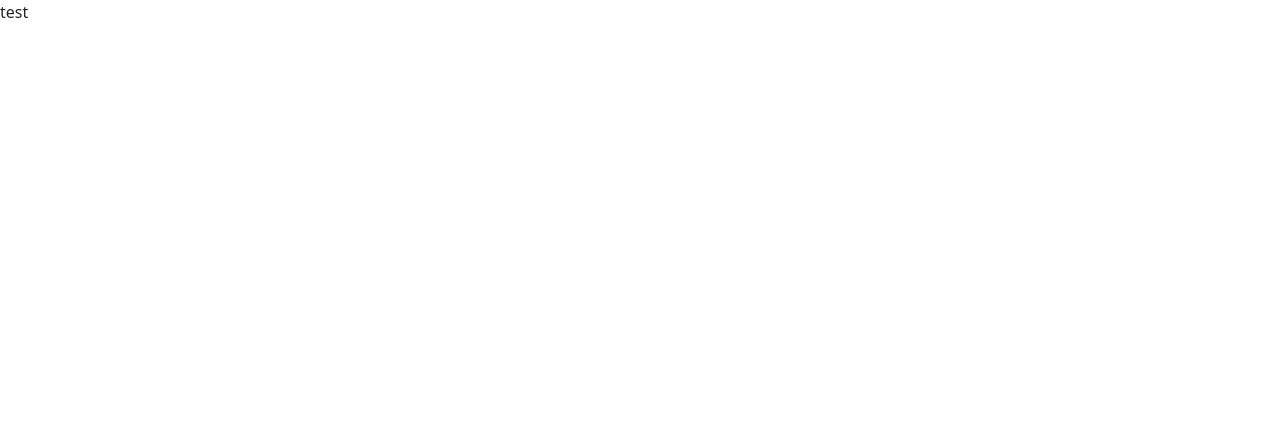
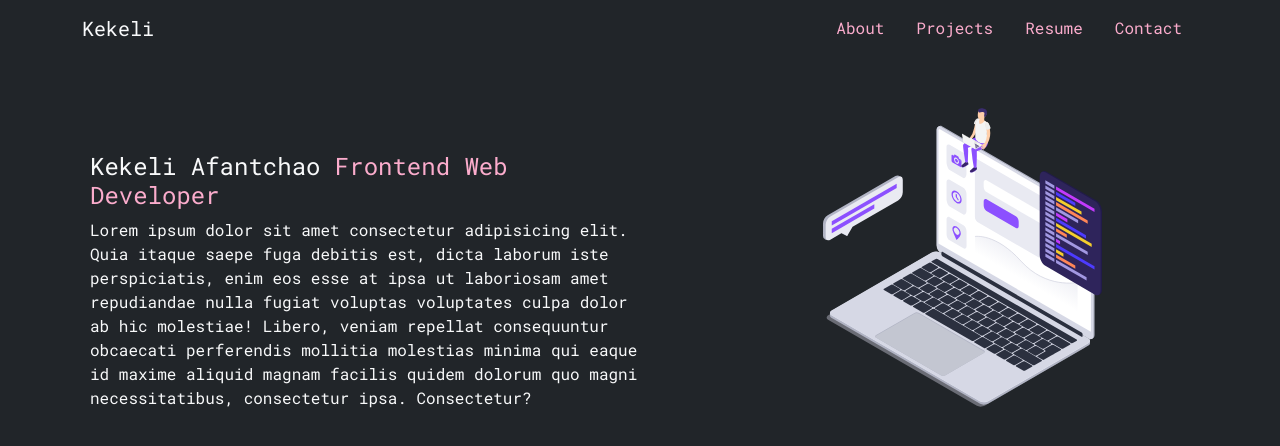
Before and after one commit to KekeliVA/kva-portfolio, a plain HTML site: page index.html in a window 1280 px wide. Drawn offline with nearby package versions, Linux system fonts and the light colour scheme.

Commit message:
added navbar, about me placeholder and svg

```diff
--- a/index.html
+++ b/index.html
@@ -11,10 +11,85 @@
       crossorigin="anonymous"
     />
     <link rel="stylesheet" href="styles.css" />
-    <title>Document</title>
+    <link
+      href="https://fonts.googleapis.com/css2?family=Roboto+Mono&display=swap"
+      rel="stylesheet"
+    />
+    <title>
+      Kekeli Afantchao Portfolio Site | Frontend Developer | HTML - CSS - ES6+ -
+      React
+    </title>
+
+    <!-- NAVBAR -->
+    <div class="nav navbar navbar-dark navbar-expand-lg bg-dark text-light">
+      <div class="container">
+        <!-- I think I'll have to use custom css for the hover/find out how it's done with bootstrap -->
+        <a href="#" class="navbar-brand text-light">Kekeli</a>
+        <!-- I'm not sure why justify content needs to be here instead of on the ul and the d-flex not on the parent div
+        perhaps the d-flex has to be on the ul because the links are the children/flex-items that need to be affected. However,
+        why couldn't the whole ul move to the end? I could test this out. Also seems I should review some flexbox stuff -->
+
+        <!-- review how this works, because I do not know about the toggler class and I forgot about data attributes -->
+        <button
+          class="navbar-toggler"
+          type="button"
+          data-toggle="collapse"
+          data-target="#navmenu"
+        >
+          <span class="navbar-toggler-icon"></span>
+        </button>
+
+        <div
+          class="collapse navbar-collapse justify-content-end theme-pink"
+          id="navmenu"
+        >
+          <ul class="navbar-var d-flex list-unstyled navbar-text-light mb-0">
+            <li class="nav-item">
+              <a href="#about" class="nav-link">About</a>
+            </li>
+            <li class="nav-item">
+              <a href="#projects" class="nav-link">Projects</a>
+            </li>
+            <li class="nav-item">
+              <a href="#resume" class="nav-link">Resume</a>
+            </li>
+            <li class="nav-item">
+              <a href="#contact" class="nav-link">Contact</a>
+            </li>
+          </ul>
+        </div>
+      </div>
+    </div>
   </head>
-  <body>
-    test
+  <body class="bg-dark">
+    <!-- Showcase -->
+    <section class="text-light text-center text-sm-start" id="about">
+      <div class="container border-success">
+        <div class="d-flex">
+          <div class="w-50 pt-5 mt-5 mx-2">
+            <h4 class="kekeli-title">
+              Kekeli Afantchao
+              <span class="theme-pink">Frontend Web Developer</span>
+            </h4>
+            <p>
+              Lorem ipsum dolor sit amet consectetur adipisicing elit. Quia
+              itaque saepe fuga debitis est, dicta laborum iste perspiciatis,
+              enim eos esse at ipsa ut laboriosam amet repudiandae nulla fugiat
+              voluptas voluptates culpa dolor ab hic molestiae! Libero, veniam
+              repellat consequuntur obcaecati perferendis mollitia molestias
+              minima qui eaque id maxime aliquid magnam facilis quidem dolorum
+              quo magni necessitatibus, consectetur ipsa. Consectetur?
+            </p>
+          </div>
+          <!-- don't display image until it hits sm breakpoint -->
+          <img
+            src="/assets/app_development_SVG.svg"
+            class="img-fluid w-25 d-none d-sm-block laptop-img"
+            alt="illustration of code terminal"
+          />
+        </div>
+      </div>
+    </section>
   </body>
   <script
     src="https://cdn.jsdelivr.net/npm/bootstrap@5.0.2/dist/js/bootstrap.bundle.min.js"
--- a/styles.css
+++ b/styles.css
@@ -0,0 +1,28 @@
+body {
+  font-family: "Roboto Mono", monospace;
+}
+
+/* positioning */
+
+.laptop-img {
+  margin-left: 15%;
+  margin-top: 3%;
+}
+
+/* theme-utilities */
+
+.theme-pink {
+  color: #fbaccc;
+}
+
+.nav-link {
+  color: #fbaccc;
+}
+
+.nav-link:hover {
+  color: #fff;
+}
+
+/* .nav-item {
+  padding: 0.5em;
+} */
```
Also changed, not shown: assets/app_development_SVG.svg (added).
